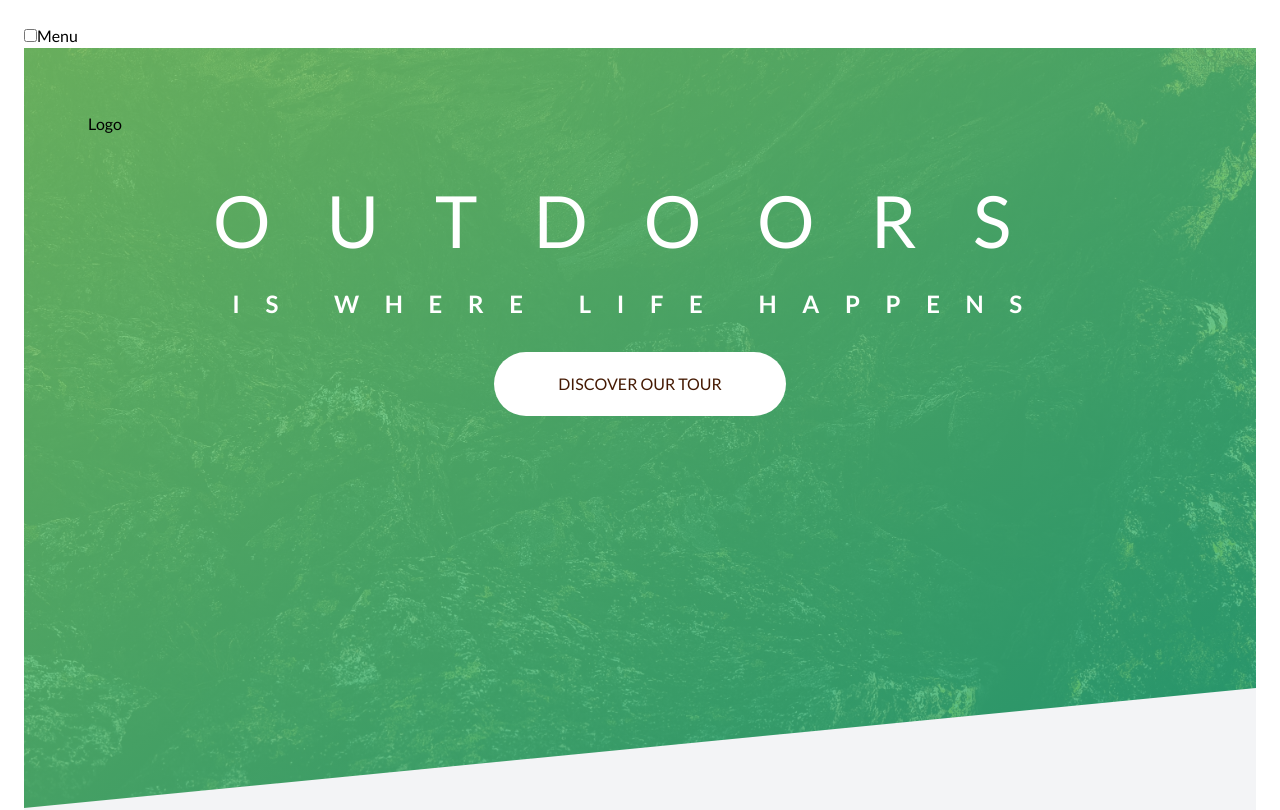
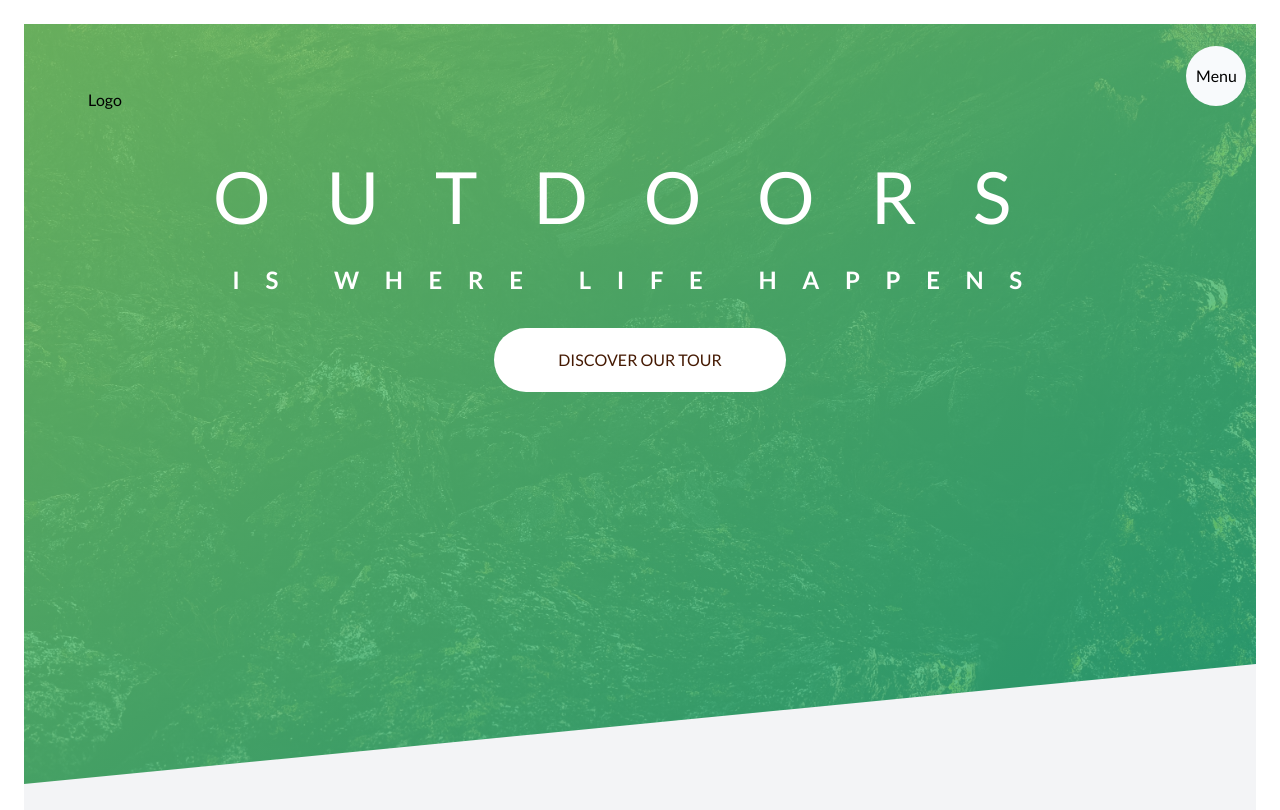
Before and after one commit to OmBharti999/pro, a Next.js app: page / in a window 1280 px wide. Shown: the top 810 px of the page. Built offline with nearby package versions, Linux system fonts and the light colour scheme.

Commit message:
align button and bg at right top

```diff
--- a/app/_component/navigation/Navigation.tsx
+++ b/app/_component/navigation/Navigation.tsx
@@ -3,10 +3,11 @@ import "./index.css";
 export const Navigation = () => {
   return (
     <div className="fixed right-5 z-50">
-      <div>
+      <div className="nav-button flex-center">
         <input type="checkbox" id="nav-input" />
         <label htmlFor="nav-input">Menu</label>
       </div>
+      <div className="nav-bg-circular"></div>
       <nav className="nav-expand flex-center ">
         <ol>
           <li className="nav-item">About Natous</li>
--- a/app/_component/navigation/index.css
+++ b/app/_component/navigation/index.css
@@ -1,3 +1,15 @@
+.nav-bg-circular {
+  background-image: radial-gradient(rgb(11, 168, 77), rgb(8, 121, 55));
+  @apply w-14 h-14 rounded-full fixed top-12 right-9 z-40;
+}
+
+.nav-button {
+  @apply w-[3.75rem] h-[3.75rem] rounded-full bg-slate-50 fixed top-[2.9rem] right-[2.1rem] z-50;
+}
+.nav-button input {
+  display: none;
+}
+
 .nav-expand {
-  @apply w-screen h-screen fixed top-0 left-0 ;
+  @apply w-screen h-screen fixed top-0 left-0;
 }
```
